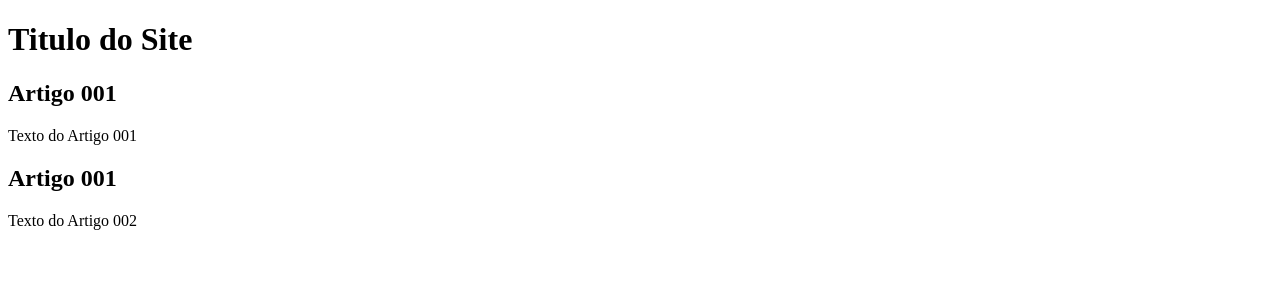
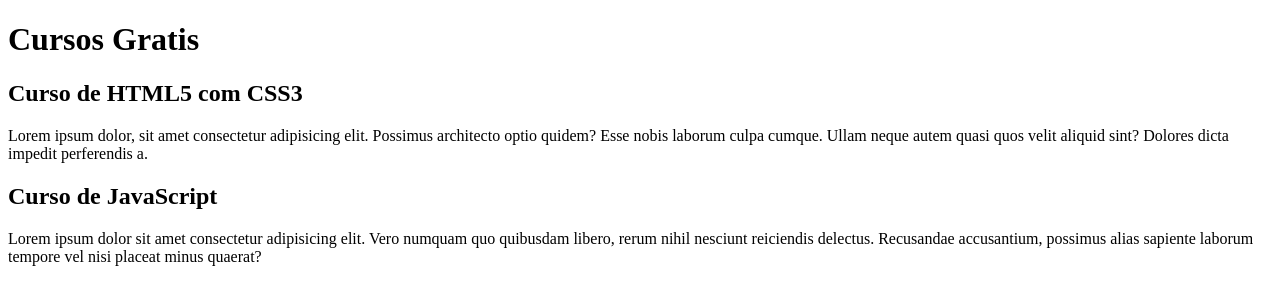
Before and after one commit to ViniciusAndradex/Projeto-Site, a plain HTML site: page index.html in a window 1280 px wide. Drawn offline with Linux system fonts and the light colour scheme.

Commit message:
Comeceii a escrever o conteudo

```diff
--- a/index.html
+++ b/index.html
@@ -9,15 +9,15 @@
 <body>
     <main>
         <header>
-            <h1>Titulo do Site</h1>
+            <h1>Cursos Gratis</h1>
         </header>
         <article>
-            <h2>Artigo 001</h2>
-            <p>Texto do Artigo 001</p>
+            <h2>Curso de HTML5 com CSS3</h2>
+            <p>Lorem ipsum dolor, sit amet consectetur adipisicing elit. Possimus architecto optio quidem? Esse nobis laborum culpa cumque. Ullam neque autem quasi quos velit aliquid sint? Dolores dicta impedit perferendis a.</p>
         </article>
         <article>
-            <h2>Artigo 001</h2>
-            <p>Texto do Artigo 002</p>
+            <h2>Curso de JavaScript</h2>
+            <p>Lorem ipsum dolor sit amet consectetur adipisicing elit. Vero numquam quo quibusdam libero, rerum nihil nesciunt reiciendis delectus. Recusandae accusantium, possimus alias sapiente laborum tempore vel nisi placeat minus quaerat?</p>
         </article>
     </main>
 </body>
```
